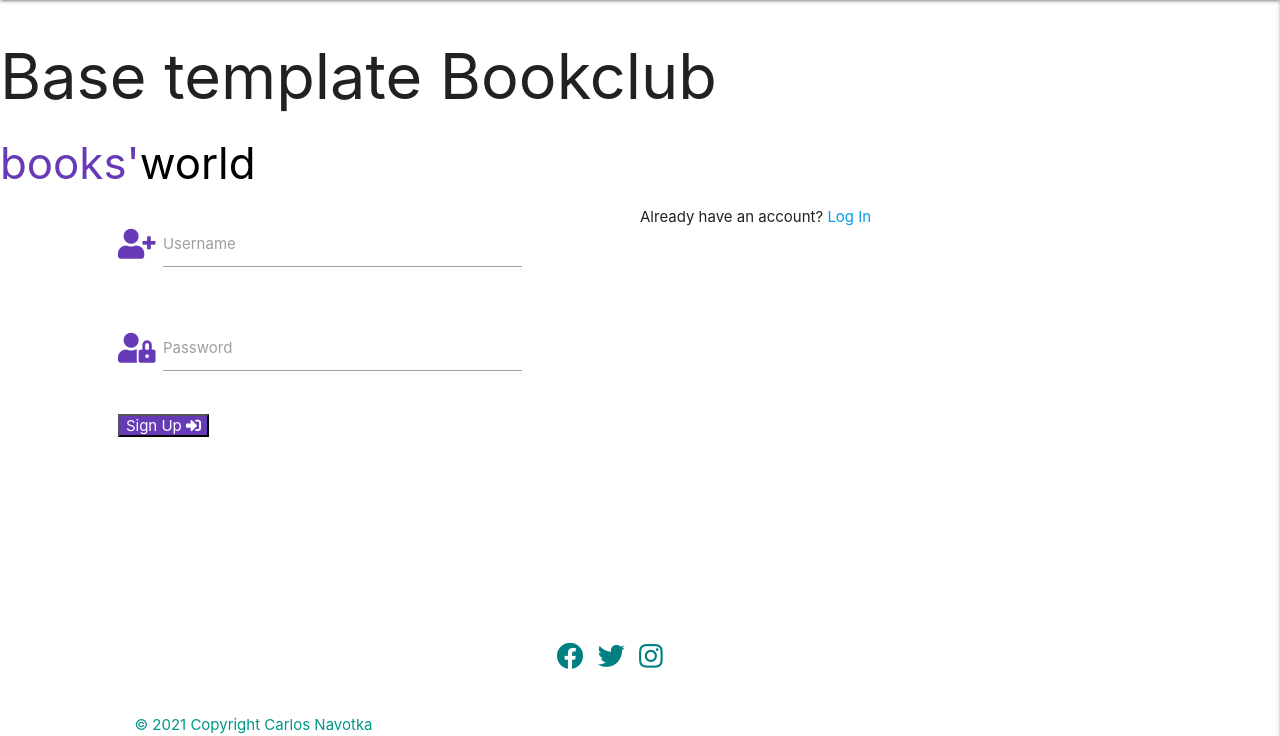
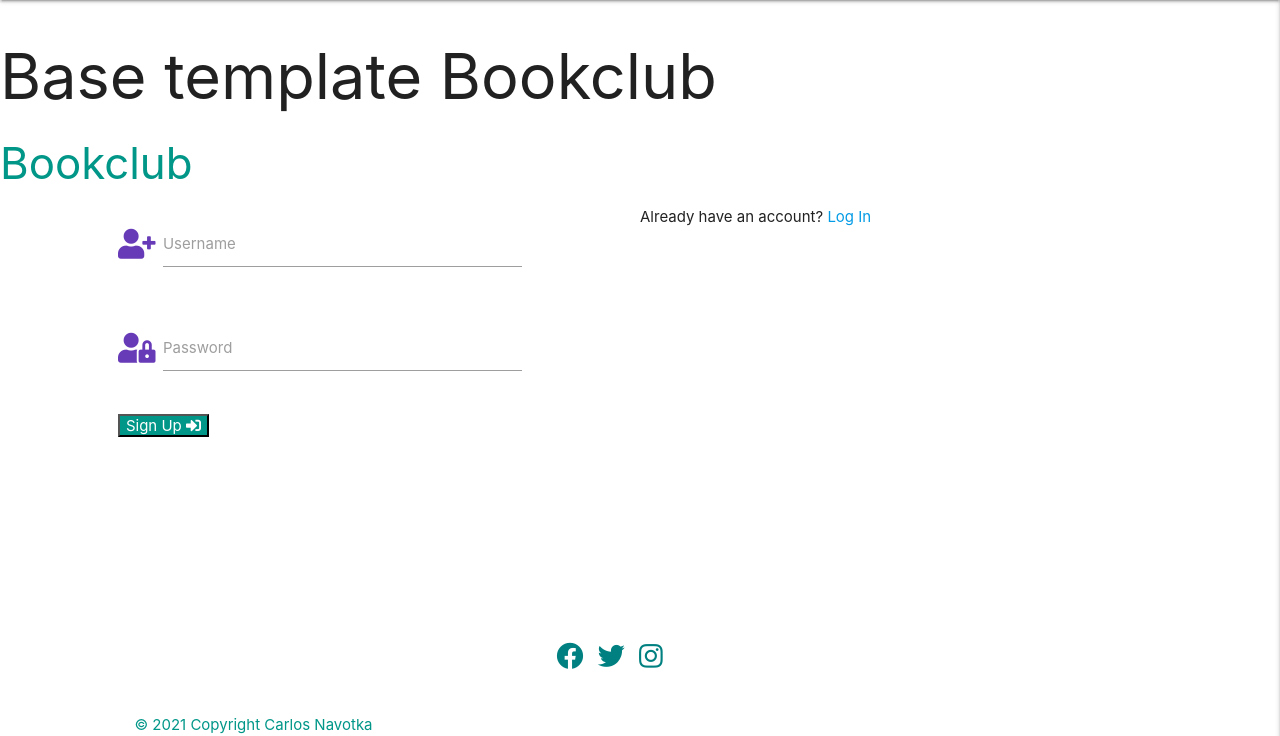
Before and after one commit to cnavotka/bookclub, a Flask app: page /sign_up in a window 1280 px wide. Shown: the part 64-800 px from the top of the page. Run offline with Flask 2, Linux system fonts and the light colour scheme; some libraries are stand-ins or nearby versions; some web fonts are replaced.

Commit message:
Create sign up html file and add code to connect to base html

```diff
--- a/templates/sign_up.html
+++ b/templates/sign_up.html
@@ -2,7 +2,7 @@
 {% block content %}
 	<div class="general-container row">
         <div class="container-logos">
-            <a href="{{ url_for('home') }}"><h3 class="deep-purple-text logo">books'<span class="black-text">world</span></h3></a>
+            <a href="{{ url_for('home') }}"><h3 class="teal-text logo">Bookclub<span class="black-text"></span></h3></a>
         </div>
 
 		<div class="container-login col s12 m8 offset-m2 l6">
@@ -31,7 +31,7 @@
                         </div>
 
 						<!-- Submit Button -->
-                        <button type="submit" class="btn-sign-up white-text deep-purple">
+                        <button type="submit" class="btn-sign-up white-text teal">
                             Sign Up <i class="fas fa-sign-in-alt white-text"></i>
                         </button>
 					</div>
```
